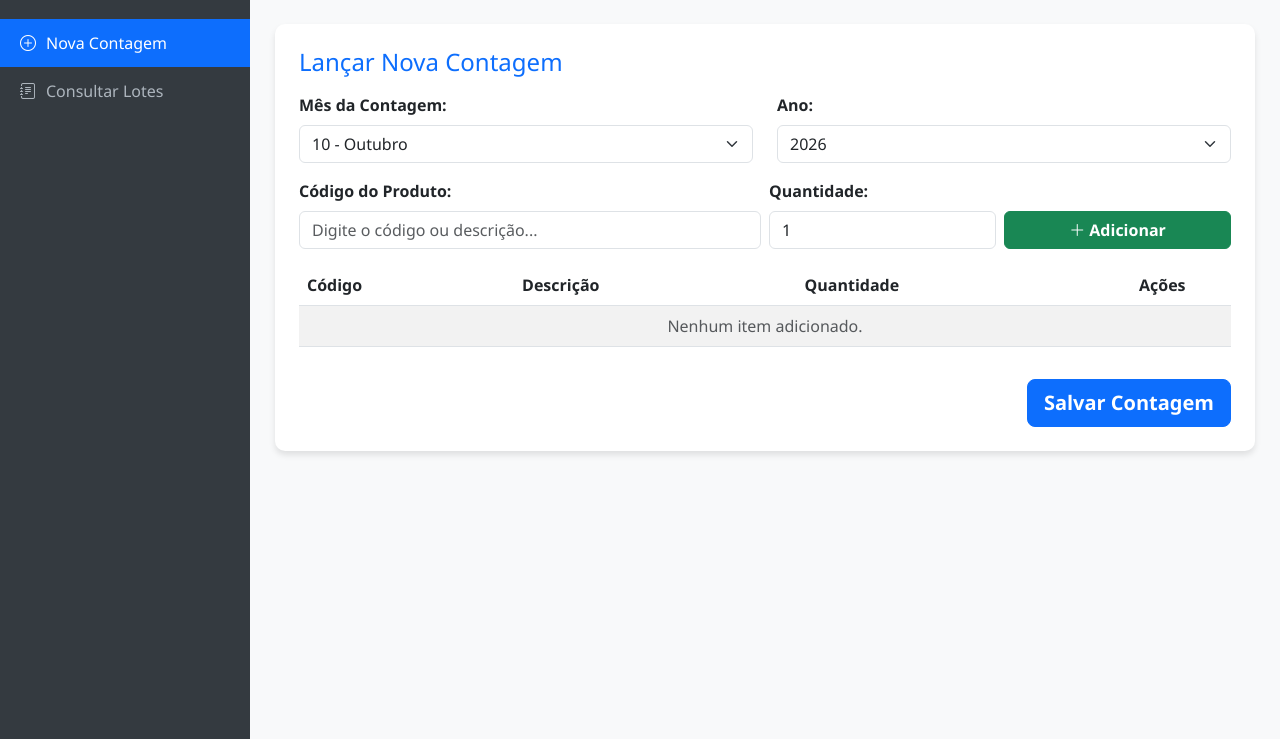
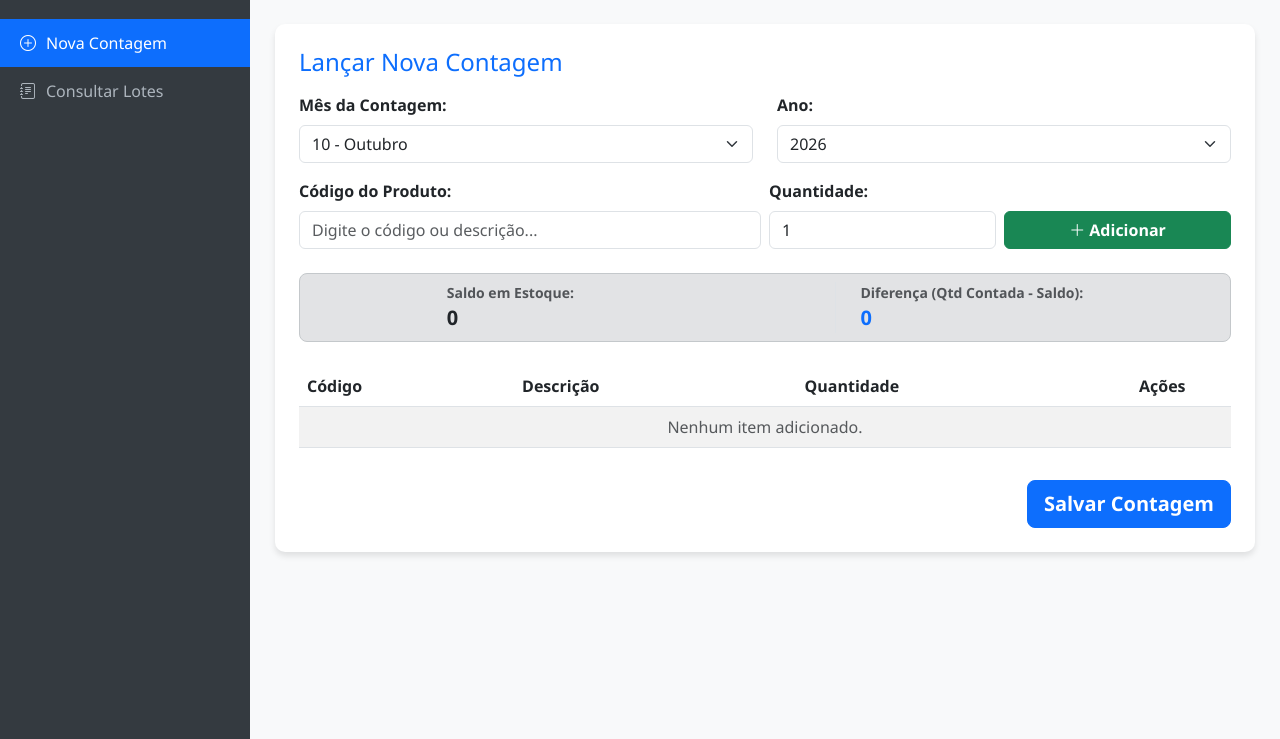
Before and after one commit to estoqueesquadromil-dev/contagem-estoque, a Flask app: page / in a window 1280 px wide. Shown: the part 61-800 px from the top of the page. Run offline with Flask 3, Linux system fonts and the light colour scheme.

Commit message:
Update contagem_estoque.html

```diff
--- a/templates/contagem_estoque.html
+++ b/templates/contagem_estoque.html
@@ -69,7 +69,7 @@
         <div class="row mb-3">
           <div class="col-md-6">
             <label class="form-label fw-semibold">Mês da Contagem:</label>
-            <select id="selectMes" class="form-select">
+            <select id="selectMes" class="form-select" onchange="consultarSaldoItemAtual()">
               <option value="01">01 - Janeiro</option><option value="02">02 - Fevereiro</option><option value="03">03 - Março</option>
               <option value="04">04 - Abril</option><option value="05">05 - Maio</option><option value="06">06 - Junho</option>
               <option value="07">07 - Julho</option><option value="08">08 - Agosto</option><option value="09">09 - Setembro</option>
@@ -78,13 +78,13 @@
           </div>
           <div class="col-md-6">
             <label class="form-label fw-semibold">Ano:</label>
-            <select id="selectAno" class="form-select">
+            <select id="selectAno" class="form-select" onchange="consultarSaldoItemAtual()">
               <option value="2026" selected>2026</option><option value="2027">2027</option><option value="2028">2028</option>
             </select>
           </div>
         </div>
 
-        <div class="row g-2 mb-3">
+        <div class="row g-2 mb-2">
           <div class="col-md-6 position-relative">
             <label class="form-label fw-semibold">Código do Produto:</label>
             <input type="text" id="inputProduto" class="form-control" placeholder="Digite o código ou descrição..." autocomplete="off">
@@ -92,14 +92,26 @@
           </div>
           <div class="col-md-3">
             <label class="form-label fw-semibold">Quantidade:</label>
-            <input type="number" id="inputQtd" class="form-control" value="1" min="1">
+            <input type="number" id="inputQtd" class="form-control" value="1" min="1" oninput="calcularDiferencaSaldo()">
           </div>
           <div class="col-md-3 d-flex align-items-end">
             <button class="btn btn-success w-100 fw-bold" onclick="adicionarItem()"><i class="bi bi-plus-lg"></i> Adicionar</button>
           </div>
         </div>
 
-        <div class="table-responsive">
+        <!-- PAINEL DE INFORMAÇÕES DO SALDO DE ESTOQUE DA PESQUISA -->
+        <div id="painelSaldo" class="alert alert-secondary py-2 px-3 my-3 d-flex justify-content-around align-items-center rounded-3">
+          <div>
+            <small class="text-muted d-block fw-semibold">Saldo em Estoque:</small>
+            <span id="txtSaldoItem" class="fw-bold fs-5 text-dark">0</span>
+          </div>
+          <div class="border-start ps-4">
+            <small class="text-muted d-block fw-semibold">Diferença (Qtd Contada - Saldo):</small>
+            <span id="txtDiferencaSaldo" class="fw-bold fs-5 text-primary">0</span>
+          </div>
+        </div>
+
+        <div class="table-responsive mt-2">
           <table class="table table-striped align-middle">
             <thead>
               <tr>
@@ -295,6 +307,9 @@
   produtoSelecionado = null;
   inputProd.value = '';
   document.getElementById('inputQtd').value = 1;
+
+  // Limpa/Zera as informações do painel de saldo após adicionar
+  zerarPainelSaldo();
   renderTabela();
   inputProd.focus();
 }
@@ -545,7 +560,71 @@ consultarMovimentacao = function() {
 
 
 
+let saldoItemAtual = 0;
 
+// Busca o saldo do item pesquisado na aba SALDO_MM_YYYY do Sheets
+async function consultarSaldoItemAtual() {
+  const codigo = inputProd.value.trim();
+  const mes = document.getElementById('selectMes').value;
+  const ano = document.getElementById('selectAno').value;
+  const dataConsulta = `${mes}/${ano}`;
+
+  if (!codigo) {
+    zerarPainelSaldo();
+    return;
+  }
+
+  try {
+    const res = await fetch(`/obter_saldo_item?codigo=${encodeURIComponent(codigo)}&data=${encodeURIComponent(dataConsulta)}`);
+    const dados = await res.json();
+
+    if (dados.sucesso) {
+      saldoItemAtual = parseFloat(dados.saldo) || 0;
+      document.getElementById('txtSaldoItem').innerText = saldoItemAtual;
+      calcularDiferencaSaldo();
+    } else {
+      saldoItemAtual = 0;
+      document.getElementById('txtSaldoItem').innerText = '0';
+      calcularDiferencaSaldo();
+    }
+  } catch (e) {
+    console.error(e);
+    zerarPainelSaldo();
+  }
+}
+
+// Calcula a diferença entre a quantidade digitada e o saldo em estoque
+function calcularDiferencaSaldo() {
+  const qtdDigitada = parseFloat(document.getElementById('inputQtd').value) || 0;
+  const dif = qtdDigitada - saldoItemAtual;
+
+  const elemDif = document.getElementById('txtDiferencaSaldo');
+  elemDif.innerText = dif > 0 ? `+${dif}` : dif;
+
+  // Destaque de cor (Verde se positivo, Vermelho se negativo)
+  if (dif < 0) {
+    elemDif.className = 'fw-bold fs-5 text-danger';
+  } else if (dif > 0) {
+    elemDif.className = 'fw-bold fs-5 text-success';
+  } else {
+    elemDif.className = 'fw-bold fs-5 text-primary';
+  }
+}
+
+
+
+// Zera os valores do painel
+function zerarPainelSaldo() {
+  saldoItemAtual = 0;
+  document.getElementById('txtSaldoItem').innerText = '0';
+  document.getElementById('txtDiferencaSaldo').innerText = '0';
+  document.getElementById('txtDiferencaSaldo').className = 'fw-bold fs-5 text-primary';
+}
+
+// Atualizar no evento de escolha do Autocomplete
+inputProd.addEventListener('blur', function() {
+  setTimeout(() => consultarSaldoItemAtual(), 200);
+});
 
 
 
```
Lines whose indentation alone changed are shown as unchanged.
